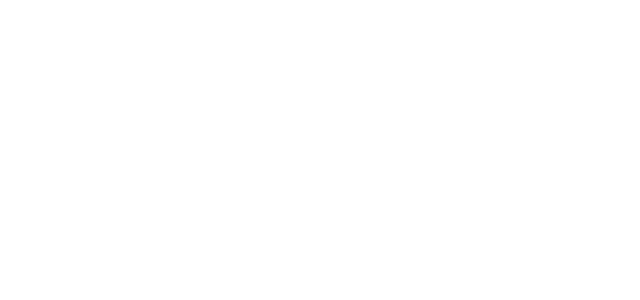
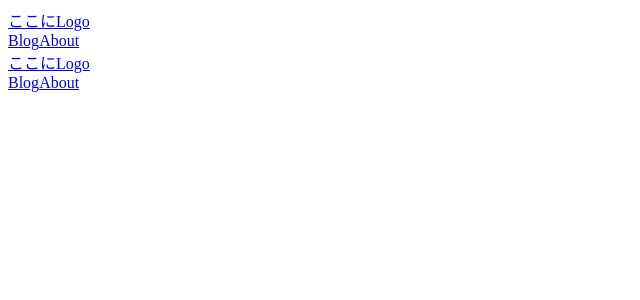
Before and after one commit to m0nch1/portfolio, a Next.js app: page /layouts in a window 1280 px wide. Shown: the top 300 px of the page, without its empty margins (0-640 px from the left). Built offline with nearby package versions, Linux system fonts and the light colour scheme.

Commit message:
create layouts file

```diff
--- a/src/pages/_app.tsx
+++ b/src/pages/_app.tsx
@@ -2,8 +2,14 @@
 
 import { AppProps } from 'next/app';
 
+import Layout from './layouts/index';
+
 function App({ Component, pageProps }: AppProps): JSX.Element {
-  return <Component {...pageProps} />;
+  return (
+    <Layout>
+      <Component {...pageProps} />
+    </Layout>
+  );
 }
 
 export default App;
--- a/src/pages/layouts/index.tsx
+++ b/src/pages/layouts/index.tsx
@@ -1,3 +1,14 @@
-export default function Layout({ children }: { children: JSX.Element }): JSX.Element {
-  return <div>{children}</div>;
+import Header from '../components/organisms/header';
+
+type Props = {
+  children: JSX.Element;
+};
+
+export default function Layout({ children }: Props): JSX.Element {
+  return (
+    <div>
+      <Header />
+      {children}
+    </div>
+  );
 }
```
